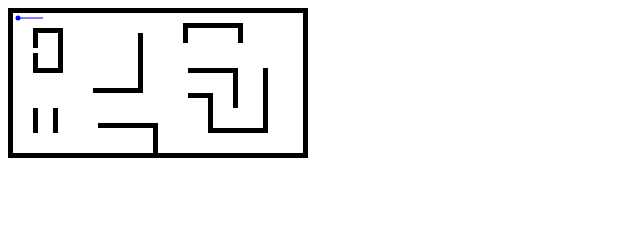
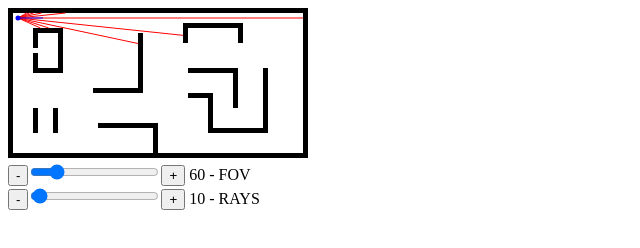
Before and after one commit to jgrc/game-raycasting, a plain HTML site: page index.html in a window 1280 px wide. Shown: the whole page, without its empty margins (0-640 px from the left). Drawn offline with Linux system fonts and the light colour scheme.

Commit message:
Added primitive ray casting system

```diff
--- a/index.html
+++ b/index.html
@@ -8,9 +8,47 @@
             var prepare_game = function () {
                 var minimap_ele = document.getElementById('minimap');
 
+                var fov_ele = document.getElementById('fov');
+                var fov_value_ele = document.getElementById('fov_value');
+                var fov_less = document.getElementById('fov_less');
+                var fov_more = document.getElementById('fov_more');
+
+                var rays_ele = document.getElementById('rays');
+                var rays_value_ele = document.getElementById('rays_value');
+                var rays_less = document.getElementById('rays_less');
+                var rays_more = document.getElementById('rays_more');
+
                 GAME.start(
+                    60,
+                    320,
                     function (game) {
+                        function buttons_action(range_element, increase) {
+                            var value = parseInt(range_element.value);
+                            range_element.value = increase ? Math.min(value + 1, range_element.max) : Math.max(value - 1, range_element.min);
+                            update();
+                        }
+
+                        function update() {
+                            var current_fov = fov_ele.value;
+                            var current_rays = rays_ele.value;
+
+                            fov_value_ele.innerText = current_fov;
+                            rays_value_ele.innerText = current_rays;
+
+                            game.updateCamera(current_fov, current_rays);
+                        }
+
                         minimap_ele.appendChild(game.getMiniMapCanvas());
+
+                        fov_ele.addEventListener('change', function() { update(); });
+                        fov_less.addEventListener('click', function() { buttons_action(fov_ele, false); });
+                        fov_more.addEventListener('click', function() { buttons_action(fov_ele, true); });
+
+                        rays_ele.addEventListener('change', function() { update(); });
+                        rays_less.addEventListener('click', function() { buttons_action(rays_ele, false);});
+                        rays_more.addEventListener('click', function() { buttons_action(rays_ele, true); });
+
+                        update();
                     }
                 );
             }
@@ -23,5 +61,11 @@
     </head>
     <body>
         <div id="minimap"></div>
+        <div>
+
+            <button id="fov_less">-</button><input id="fov" type="range" min="1" max="360" value="60" /><button id="fov_more">+</button> <span id ="fov_value"></span> - FOV
+            <br/>
+            <button id="rays_less">-</button><input id="rays" type="range" min="1" max="640" value="10" /><button id="rays_more">+</button> <span id ="rays_value"></span> - RAYS
+        </div>
     </body>
 </html>
--- a/js/Game.js
+++ b/js/Game.js
@@ -12,12 +12,19 @@
             this._map
         );
 
+        this._ray_casting = new GAME.RayCasting(
+            function (x, y) { return false === self._map.isWalkable(x, y); },
+            JLAB.UTILS.MATH.deg2Rad(fov),
+            rays
+        );
+
         this._keyboard = new JLAB.INPUT.Keyboard();
         this._timer = new JLAB.UTILS.DeltaTimer();
 
         this._minimap_render = new GAME.MiniMapRender(
             this._map,
             this._player,
+            this._ray_casting,
             5
         );
     };
@@ -25,6 +32,10 @@
     Game.prototype = {
         getMiniMapCanvas : function () {
             return this._minimap_render.getCanvas();
+        },
+        updateCamera : function (fov, num_rays) {
+            this._ray_casting._fov = JLAB.UTILS.MATH.deg2Rad(fov);
+            this._ray_casting._num_rays = num_rays;
         },
         start : function() {
             this._timer.start();
@@ -50,13 +61,14 @@
             };
 
             this._player.update(delta, player_request, this._map);
+            this._ray_casting.update(this._player._pos, this._player._dir);
         },
         _render : function() {
             this._minimap_render.render();
         }
     };
 
-    var start = function(callback) {
+    var start = function(fov, num_rays, callback) {
         JLAB.loader(
             [
                 'js/Jlab/Output/Canvas2D.js',
@@ -66,10 +78,11 @@
                 'js/Jlab/Utils/DeltaTimer.js',
                 'js/Game/Map.js',
                 'js/Game/Player.js',
-                'js/Game/MiniMapRender.js',
+                'js/Game/RayCasting.js',
+                'js/Game/MiniMapRender.js'
             ],
             function() {
-                var game = new Game();
+                var game = new Game(fov, num_rays);
                 game.start();
                 callback(game);
             }
--- a/js/Game/MiniMapRender.js
+++ b/js/Game/MiniMapRender.js
@@ -1,9 +1,10 @@
 "use strict";
 
 (function(GAME) {
-    var MiniMapRender = function (map, player, tile_size) {
+    var MiniMapRender = function (map, player, ray_casting, tile_size) {
         this._map = map;
         this._player = player;
+        this._ray_casting = ray_casting;
         this._tile_size = tile_size;
 
         this._canvas = new JLAB.OUTPUT.Canvas2D({
@@ -20,6 +21,7 @@
         render : function () {
             this._canvas.clear();
             this._render_map();
+            this._render_ray_casting();
             this._render_player();
         },
         _render_map : function () {
@@ -54,7 +56,20 @@
             ctx.stroke();
 
             ctx.translate(-player_pos.x * this._tile_size, -player_pos.y * this._tile_size);
-        }
+        },
+        _render_ray_casting : function () {
+            var ctx = this._canvas.getCtx();
+            var rays = this._ray_casting.getRays();
+
+            for (var i = 0, n = rays.length; i < n; i++) {
+                var ray = rays[i];
+                ctx.beginPath();
+                ctx.moveTo(ray.ini.x * this._tile_size, ray.ini.y * this._tile_size);
+                ctx.lineTo(ray.end.x * this._tile_size, ray.end.y * this._tile_size);
+                ctx.strokeStyle = 'red';
+                ctx.stroke();
+            }
+        },
     };
 
     JLAB.extend(GAME, { MiniMapRender : MiniMapRender });
--- /dev/null
+++ b/js/Game/RayCasting.js
@@ -0,0 +1,75 @@
+"use strict";
+
+(function(GAME) {
+    var RayCasting = function (callabe_function, fov, num_rays) {
+        this._callabe_function = callabe_function;
+        this._fov = fov;
+        this._num_rays = num_rays;
+
+        this._rays = [];
+    };
+
+    RayCasting.prototype = {
+        getFov : function () {
+            return this._fov;
+        },
+        getRays : function () {
+            return this._rays;
+        },
+        update : function (pos, dir) {
+            this._rays = [];
+            var angle_step = this._fov / this._num_rays;
+            for (var i = 0; i < this._num_rays; i++) {
+                var relative_angle = (-this._num_rays / 2 + i) * angle_step;
+                var ray_dir = dir.clone().rotate(relative_angle);
+                var ray = this._castRay(pos, dir, ray_dir);
+                this._rays.push(ray);
+            }
+        },
+        _castRay : function (pos, dir, ray_dir) {
+            var t = 0;
+
+            var int_x = Math.floor(pos.x);
+            var int_y = Math.floor(pos.y);
+
+            var step_x = ray_dir.x > 0 ? 1 : -1;
+            var step_y = ray_dir.y > 0 ? 1 : -1;
+
+            var delta_tx = Math.abs(1 / ray_dir.x);
+            var delta_ty = Math.abs(1 / ray_dir.y);
+
+            var dist_x = step_x > 0 ? int_x + 1 - pos.x : pos.x - int_x;
+            var dist_y = step_y > 0 ? int_y + 1 - pos.y : pos.y - int_y;
+
+            var max_tx = delta_tx < Infinity ? delta_tx * dist_x : Infinity;
+            var max_ty = delta_ty < Infinity ? delta_ty * dist_y : Infinity;
+
+            while (true) {
+                if (this._callabe_function(int_x, int_y)) {
+                    var ray = new JLAB.GEOMETRY.Vector2D(pos.x + t * ray_dir.x, pos.y + t * ray_dir.y);
+                    var dec_x = ray.x - Math.floor(ray.x);
+                    dec_x = Math.round(dec_x * 100) / 100;
+                    var dec_y = ray.y - Math.floor(ray.y);
+                    var type_step = 0;
+                    var distance = Math.sqrt((ray.x - pos.x) * (ray.x - pos.x) + (ray.y - pos.y) * (ray.y - pos.y));
+
+                    return { ini : pos, end : ray, distance : distance };
+                }
+
+                if (max_tx < max_ty) {
+                    int_x += step_x;
+                    t = max_tx;
+                    max_tx += delta_tx;
+                    type_step = 0;
+                } else {
+                    int_y += step_y;
+                    t = max_ty;
+                    max_ty += delta_ty;
+                    type_step = 1;
+                }
+            }
+        }
+    };
+
+    JLAB.extend(GAME, { RayCasting : RayCasting });
+})(GAME);
```
Also changed, not shown: 1 other file.
